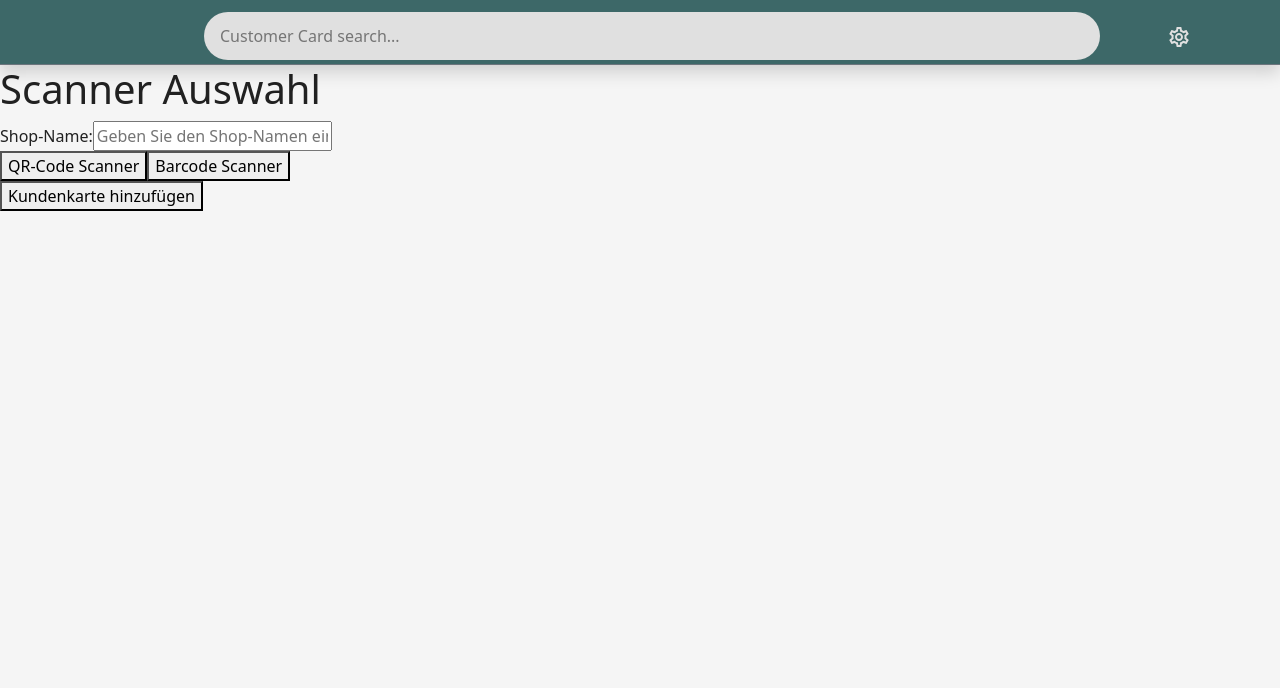
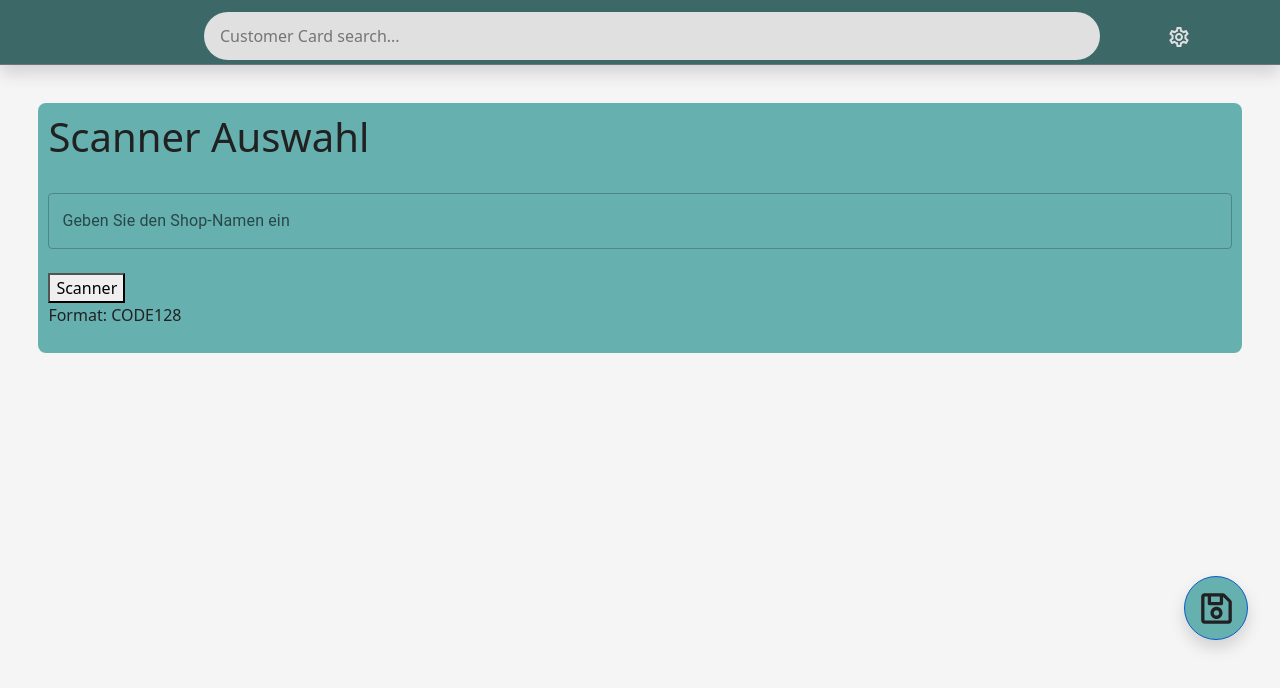
Before and after one commit to ChristianScheub/Typescript_CustomerCards, a React (Vite) app: page /newCard in a window 1280 px wide. Shown: the top 688 px of the page. Built offline with nearby package versions, Linux system fonts and the light colour scheme; what @capacitor/core would draw is missing.

Commit message:
merge qr code and barcode scanner etc

```diff
--- a/src/App.tsx
+++ b/src/App.tsx
@@ -9,7 +9,6 @@ import "./darkModeLightMode.css";
 import "./App.css";
 import "bootstrap/dist/css/bootstrap.min.css";
 import CustomerCardContainer from "./container/CustomerCardContainer";
-import ScannerSelector from "./views/NewCustomerCard/ScannerSelectorView";
 import NewCardContainer from "./container/NewCardContainer";
 import ContainerInfo from "./container/InfoContainer";
 
--- a/src/container/NewCardContainer.tsx
+++ b/src/container/NewCardContainer.tsx
@@ -4,15 +4,30 @@ import sqliteService from "../services/SQLiteService";
 import { CustomerCard } from "../services/SQLiteService/types/CustomerCard";
 import { CodeType } from "../services/SQLiteService/types/CodeType";
 import { BarcodeType } from "../types/BarcodeTypes";
+import Logger from "../services/Logger/logger";
 
 const NewCardContainer: React.FC = () => {
   const [scannerType, setScannerType] = useState<CodeType.QR_CODE | CodeType.BARCODE | CodeType.NULL >(CodeType.NULL );
   const [scannedCode, setScannedCode] = useState<string | null>(null);
   const [shopName, setShopName] = useState<string>("");
+  const [barcodeFormat, setBarcodeFormat] = useState<BarcodeType>(BarcodeType.CODE128 );
+
+
+  const handleShopNameChange = (
+    event: React.ChangeEvent<HTMLInputElement>
+  ) => {
+    Logger.info(
+      "Shop Name was set to: " + event.target.value
+    );
+   setShopName(event.target.value);
+
+  };
+
 
   // Callback für beide Scanner, der den gescannten Code anzeigt
-  const handleScan = (data: string | null) => {
+  const handleScan = (data: string | null,format: BarcodeType) => {
     setScannedCode(data);
+    setBarcodeFormat(format);
   };
 
   // Funktion zum Hinzufügen der Kundenkarte
@@ -26,8 +41,7 @@ const NewCardContainer: React.FC = () => {
           shopName,
           cardContent: scannedCode,
           codeType: scannerType,
-          // Wenn Barcode ausgewählt wurde, setze das Encoding, ansonsten undefined
-          barcodeEncoding: scannerType === CodeType.BARCODE ? BarcodeType.CODE128 : undefined,
+          barcodeEncoding: barcodeFormat
         };
 
         // Speichere die Karte in der Datenbank
@@ -49,15 +63,18 @@ const NewCardContainer: React.FC = () => {
     }
   };
 
+
+
   return (
     <NewCardView
       scannerType={scannerType}
       scannedCode={scannedCode}
       shopName={shopName}
+      barcodeFormat={barcodeFormat}
       onSelectScanner={setScannerType}
       onScan={handleScan}
       onAddCard={handleAddCard}
-      onShopNameChange={setShopName}
+      onShopNameChange={handleShopNameChange}
     />
   );
 };
--- a/src/services/SQLiteService/types/CustomerCard.ts
+++ b/src/services/SQLiteService/types/CustomerCard.ts
@@ -6,7 +6,7 @@ export interface CustomerCard {
     shopName: string; // Name des Shops
     cardContent: string; // Inhalt des Codes (z. B. QR-Code-Daten oder Barcode-Wert)
     codeType: CodeType; // Typ des Codes (QR oder Barcode)
-    barcodeEncoding?: BarcodeType; // Optional: Encoding-Typ für Barcodes
+    barcodeEncoding: BarcodeType; // Encoding-Typ für Barcodes
     createdAt: Date; // Zeitstempel der Erstellung
     updatedAt: Date; // Zeitstempel der letzten Aktualisierung
   }
--- a/src/types/BarcodeTypes.ts
+++ b/src/types/BarcodeTypes.ts
@@ -3,4 +3,5 @@ export enum BarcodeType {
     EAN13 = "EAN13",
     UPC_A = "UPC_A",
     CODE39 = "CODE39",
+    QRCode = "QRCode"
   }
--- a/src/ui/BarcodeScanner.tsx
+++ b/src/ui/BarcodeScanner.tsx
@@ -5,7 +5,7 @@ import Logger from "../services/Logger/logger";
 import { BarcodeType } from "../types/BarcodeTypes";
 
 interface BarcodeScannerProps {
-  onScan: (data: string | null) => void;
+  onScan: (data: string | null, format: BarcodeType) => void;
 }
 
 export const BarcodeScanner: React.FC<BarcodeScannerProps> = ({ onScan }) => {
@@ -17,6 +17,7 @@ export const BarcodeScanner: React.FC<BarcodeScannerProps> = ({ onScan }) => {
     [BarcodeFormat.CODE_128]: BarcodeType.CODE128,
     [BarcodeFormat.UPC_A]: BarcodeType.UPC_A,
     [BarcodeFormat.CODE_39]: BarcodeType.CODE39,
+    [BarcodeFormat.QR_CODE]: BarcodeType.QRCode,
   };
 
   useEffect(() => {
@@ -36,7 +37,9 @@ export const BarcodeScanner: React.FC<BarcodeScannerProps> = ({ onScan }) => {
                   const format = formatMapping[result.getBarcodeFormat()];
                   Logger.info("Barcode detected: " + result.getText());
                   Logger.info("Format was"+format);
-                  onScan(result.getText());
+                  if(format){
+                    onScan(result.getText(),format);
+                  }
                 }
                 if (error) {
                   Logger.error("Error scanning barcode: " + error);
--- a/src/views/CustomerCardView/CustomerCardView.tsx
+++ b/src/views/CustomerCardView/CustomerCardView.tsx
@@ -6,8 +6,8 @@ import { CustomerCard } from "../../services/SQLiteService/types/CustomerCard";
 import FloatingBtn, { ButtonAlignment } from "../../ui/floatingBtn/floatingBtn";
 import { IoAddOutline } from "react-icons/io5";
 import { BarcodeType } from "../../types/BarcodeTypes";
-import BarcodeGeneratorContainer from "../../container/BarcodeContainer";
-import QRCodeGeneratorContainer from "../../container/QRCodeGeneratorContainer";
+import BarcodeGeneratorContainer from "../../container/GeneratorBarcodeContainer";
+import QRCodeGeneratorContainer from "../../container/GeneratorQRCodeContainer";
 import { CodeType } from "../../services/SQLiteService/types/CodeType";
 
 interface CustomerCardViewProps {
@@ -33,8 +33,10 @@ const CustomerCardView: React.FC<CustomerCardViewProps> = ({
             <h2>{card.shopName}</h2>
             <p>{card.cardContent}</p>
             <p>Typ: {card.codeType}</p>
+            <p>Encoding: {card.barcodeEncoding}</p>
 
-            {card.codeType === CodeType.QR_CODE ? (
+
+            {card.barcodeEncoding === BarcodeType.QRCode ? (
               <QRCodeGeneratorContainer
                 value={card.cardContent}
                 size={128}
--- a/src/views/NewCustomerCard/NewCardView.tsx
+++ b/src/views/NewCustomerCard/NewCardView.tsx
@@ -1,23 +1,28 @@
 import React from "react";
-import { QRScanner } from "../../ui/QRScanner";
 import { BarcodeScanner } from "../../ui/BarcodeScanner";
 import { CodeType } from "../../services/SQLiteService/types/CodeType";
+import Card from "../../ui/Card/Card";
+import MaterialInput from "../../ui/MaterialInput";
+import FloatingBtn, { ButtonAlignment } from "../../ui/floatingBtn/floatingBtn";
+import { FaRegSave } from "react-icons/fa";
+import { BarcodeType } from "../../types/BarcodeTypes";
 
 interface NewCardViewProps {
   scannerType: CodeType;
   scannedCode: string | null;
   shopName: string;
+  barcodeFormat: string;
   onSelectScanner: (type: CodeType) => void;
-  onScan: (data: string | null) => void;
+  onScan: (data: string | null, format: BarcodeType) => void;
   onAddCard: () => void;
-  onShopNameChange: (name: string) => void;
+  onShopNameChange: (event: React.ChangeEvent<HTMLInputElement>) => void;
 }
-
 
 const NewCardView: React.FC<NewCardViewProps> = ({
   scannerType,
   scannedCode,
   shopName,
+  barcodeFormat,
   onSelectScanner,
   onScan,
   onAddCard,
@@ -25,43 +30,41 @@ const NewCardView: React.FC<NewCardViewProps> = ({
 }) => {
   return (
     <div>
+      <Card className="customer-card backgroundColorHighlight">
         <h1>Scanner Auswahl</h1>
 
         {/* Eingabefeld für den Shop-Namen */}
         <div>
-        <label htmlFor="shopName">Shop-Name:</label>
-        <input
-          id="shopName"
+          <MaterialInput
+            value={shopName}
+            onChange={(e) => onShopNameChange(e)}
             type="text"
-          value={shopName}
-          onChange={(e) => onShopNameChange(e.target.value)}
-          placeholder="Geben Sie den Shop-Namen ein"
+            label="Geben Sie den Shop-Namen ein"
           />
         </div>
+        <br />
 
-      {/* Auswahlmöglichkeiten für den Nutzer */}
         <div>
-        <button onClick={() => onSelectScanner(CodeType.QR_CODE)}>QR-Code Scanner</button>
-        <button onClick={() => onSelectScanner(CodeType.BARCODE)}>Barcode Scanner</button>
+          <button onClick={() => onSelectScanner(CodeType.BARCODE)}>
+            Scanner
+          </button>
         </div>
 
-      {/* Anzeigen des entsprechenden Scanners basierend auf der Auswahl */}
         <div>
-        {scannerType === CodeType.QR_CODE && <QRScanner onScan={onScan} />}
-        {scannerType === CodeType.BARCODE && <BarcodeScanner onScan={onScan} />}
-      </div>
-
-      {/* Anzeige des gescannten Codes */}
-      <div>
-        {scannedCode && (
-          <p>Gescannt: {scannedCode}</p>
+          {scannerType === CodeType.BARCODE && (
+            <BarcodeScanner onScan={onScan} />
           )}
         </div>
 
-      {/* Button zum Hinzufügen der Kundenkarte */}
-      <div>
-        <button onClick={onAddCard}>Kundenkarte hinzufügen</button>
-      </div>
+        <div>{scannedCode && <p>Gescannt: {scannedCode}</p>}</div>
+        <div>{barcodeFormat && <p>Format: {barcodeFormat}</p>}</div>
+      </Card>
+      <FloatingBtn
+        alignment={ButtonAlignment.RIGHT}
+        icon={FaRegSave}
+        onClick={onAddCard}
+        ariaLabelledBy="Legal Notes Button"
+      />
     </div>
   );
 };
--- a/src/views/NewCustomerCard/ScannerSelectorView.tsx
+++ b/src/views/NewCustomerCard/ScannerSelectorView.tsx
@@ -17,13 +17,11 @@ const ScannerSelector: React.FC = () => {
 
       {/* Auswahlmöglichkeiten für den Nutzer */}
       <div>
-        <button onClick={() => setScannerType("QR")}>QR-Code Scanner</button>
         <button onClick={() => setScannerType("Barcode")}>Barcode Scanner</button>
       </div>
 
       {/* Anzeigen des entsprechenden Scanners basierend auf der Auswahl */}
       <div>
-        {scannerType === "QR" && <QRScanner onScan={handleScan} />}
         {scannerType === "Barcode" && <BarcodeScanner onScan={handleScan} />}
       </div>
 
```
Also changed, not shown: src/config/barcodeConfig.ts (deleted, +0 -22 lines), src/config/shops.ts (deleted, +0 -19 lines), src/container/GeneratorBarcodeContainer.tsx (renamed from src/container/BarcodeContainer.tsx), src/container/GeneratorQRCodeContainer.tsx (renamed from src/container/QRCodeGeneratorContainer.tsx). Lines whose indentation alone changed are shown as unchanged.
